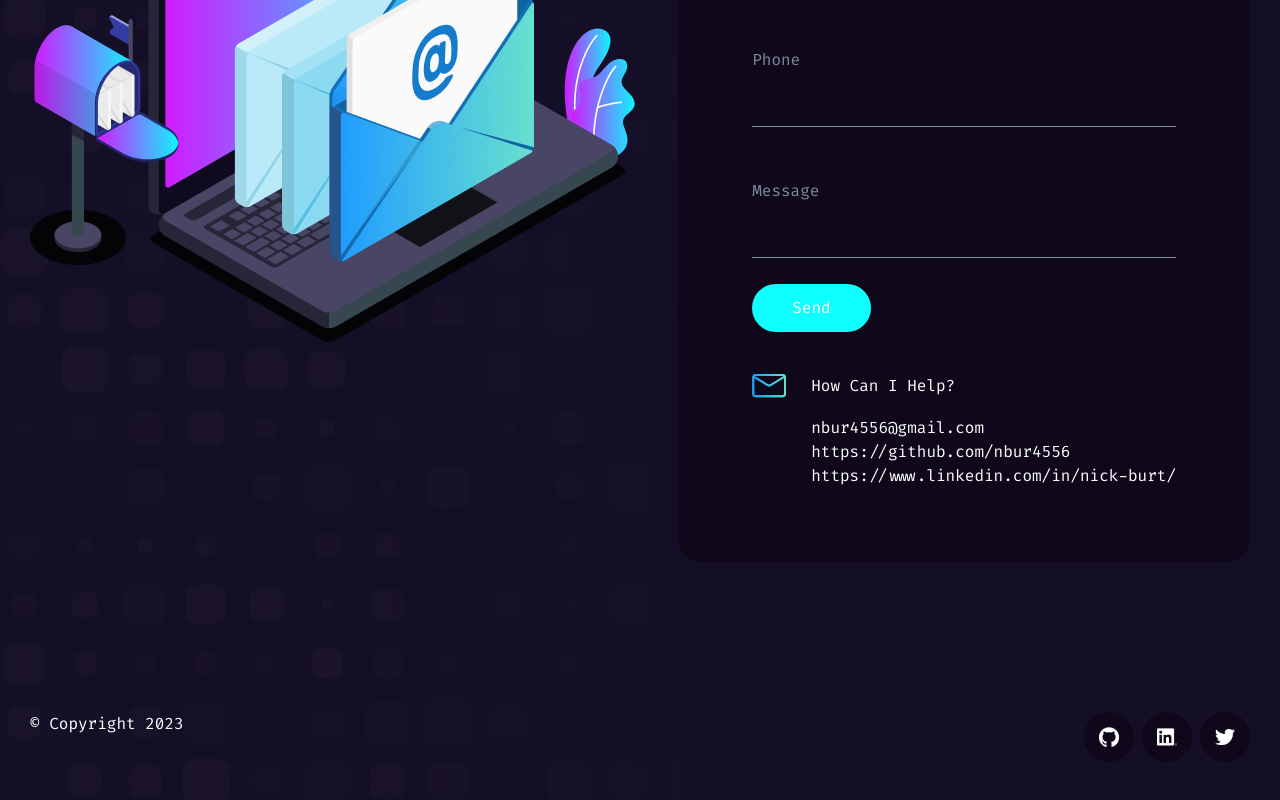
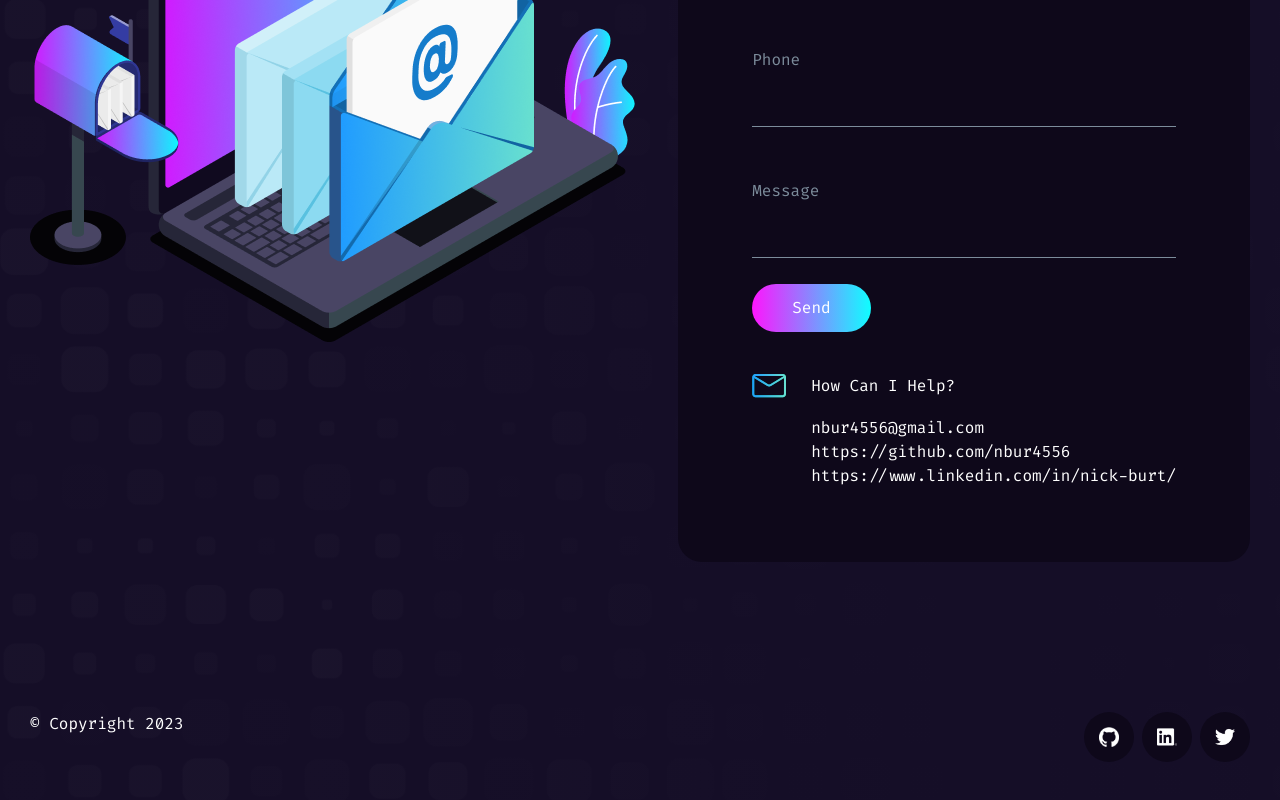
Before and after one commit to nbur4556/svkit-portfolio, a SvelteKit app: page / in a window 1280 px wide. Shown: the part 2754-3554 px from the top of the page. Built offline with nearby package versions, Linux system fonts and the light colour scheme.

Commit message:
send button gradient

```diff
--- a/src/components/Contact.svelte
+++ b/src/components/Contact.svelte
@@ -33,8 +33,8 @@
         Message
         <input class="border-b border-neutral p-15px bg-transparent text-white" type="text" />
       </label>
-      <!-- //TODO: gradient background -->
-      <button class="self-start px-40px py-12px bg-accent1-400 hover:bg-accent1-600 rounded-full"
+      <button
+        class="self-start px-40px py-12px rounded-full bg-gradient-to-r from-accent3-400 to-accent1-400 hover:from-accent3-300 hover:to-accent1-300"
         >Send</button
       >
     </form>
--- a/src/components/NavigationBar/index.svelte
+++ b/src/components/NavigationBar/index.svelte
@@ -21,7 +21,7 @@
           <Link
             href={route.href}
             styleClass={$page.url.hash === route.href
-              ? `text-accent3`
+              ? `text-accent3-400`
               : "text-link-300 hover:text-link-200"}
             external={route.external}
             testId={route.linkText + "-link"}
--- a/src/components/WorkExperienceList.svelte
+++ b/src/components/WorkExperienceList.svelte
@@ -21,7 +21,7 @@
         {#if index % 2 === 0}
           {`${desc} `}
         {:else}
-          <span class={((index + 1) / 2) % 2 === 0 ? "text-accent3" : "text-accent2"}>
+          <span class={((index + 1) / 2) % 2 === 0 ? "text-accent3-400" : "text-accent2"}>
             {`${desc} `}
           </span>
         {/if}
--- a/tailwind.config.cjs
+++ b/tailwind.config.cjs
@@ -9,7 +9,10 @@ const colors = {
     600: "#00CCCC",
   },
   accent2: "#1960F7",
-  accent3: "#FE15FE",
+  accent3: {
+    300: "#FE48FE",
+    400: "#FE15FE", //default
+  },
   body: "#607B96",
   brand: {
     900: "#150E27", // default
@@ -53,10 +56,10 @@ module.exports = {
     fontFamily: {
       content: ["Fira Code", "monospace"],
     },
-    transitionProperty: {
-      spacing: "margin, padding",
-    },
     extend: {
+      transitionProperty: {
+        spacing: "margin, padding",
+      },
       colors: colors,
       gap: sizes,
       height: sizes,
```
